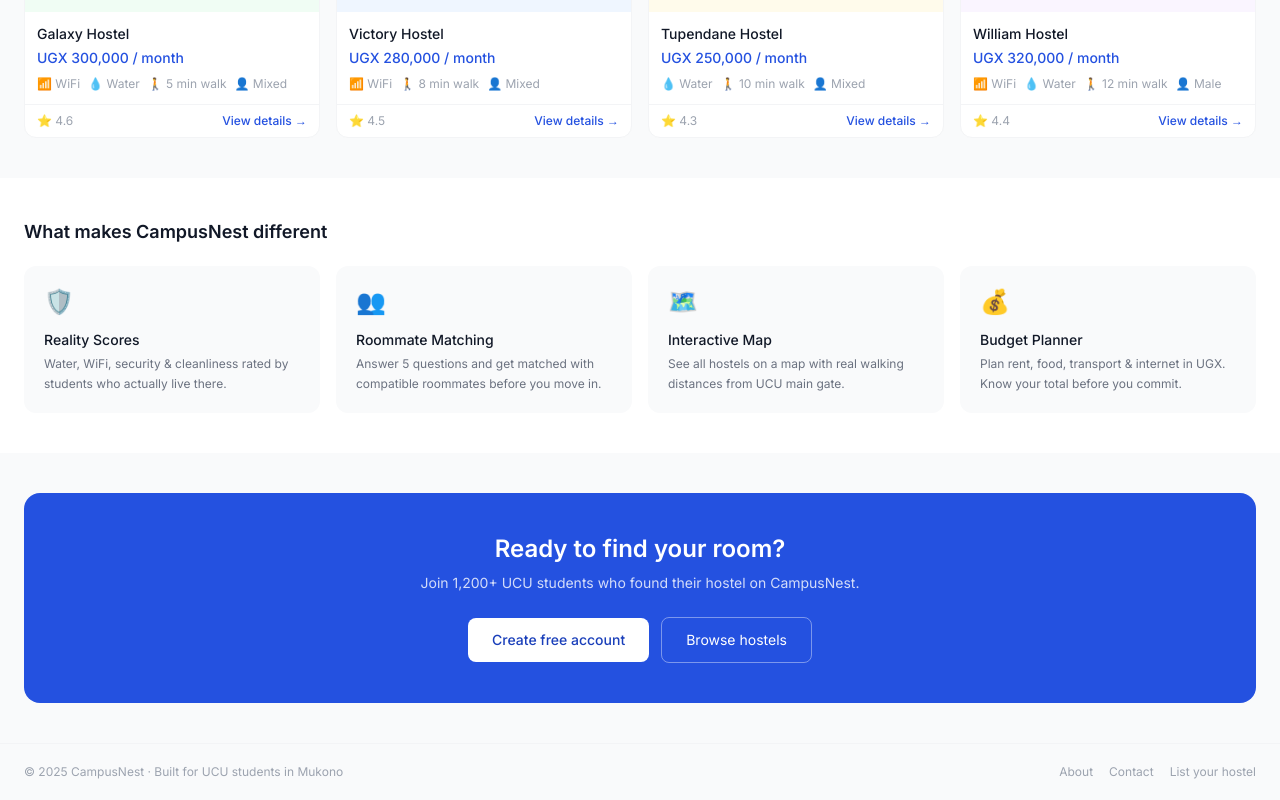
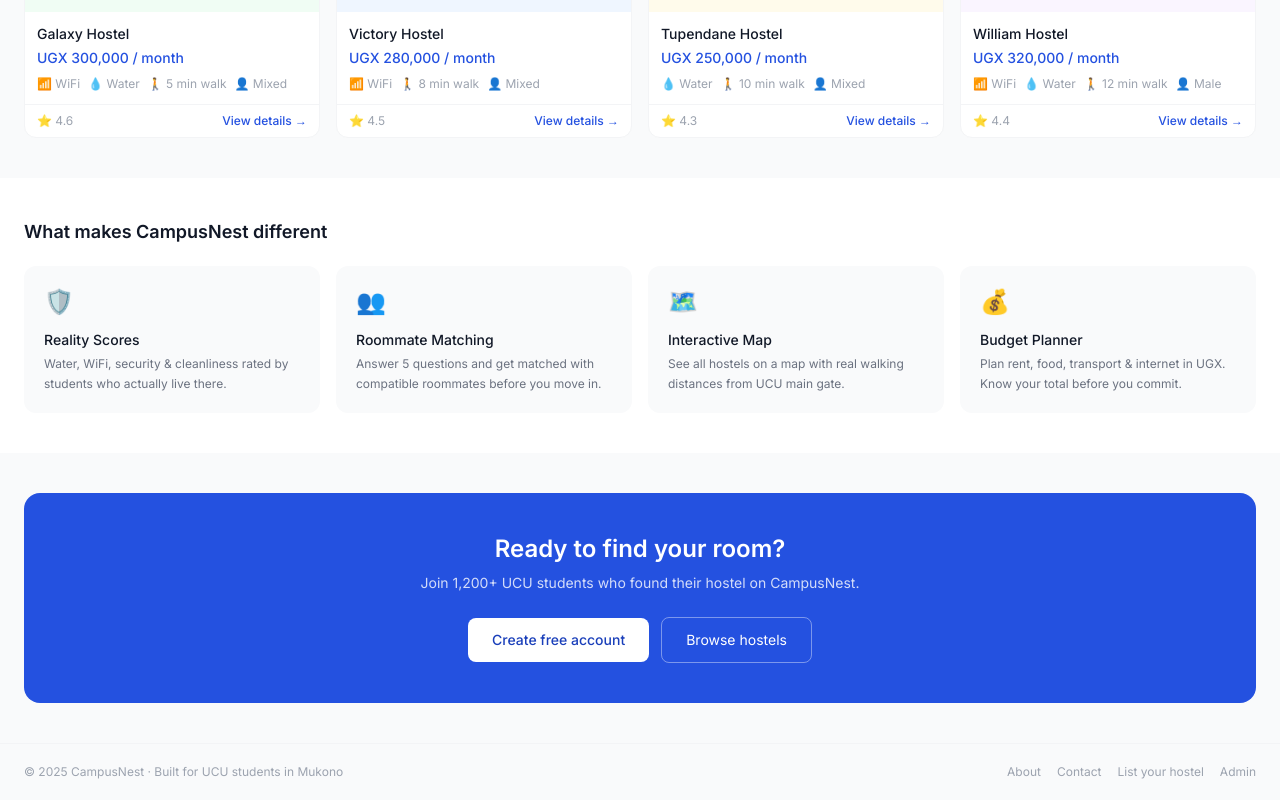
Before and after one commit to CampusNests/CampusNest, a React (Vite) app in the folder Frontend/: page / in a window 1280 px wide. Shown: the part 814-1614 px from the top of the page. Built offline with nearby package versions, Linux system fonts and the light colour scheme.

Commit message:
landingpage

```diff
--- a/Frontend/src/pages/LandingPage.jsx
+++ b/Frontend/src/pages/LandingPage.jsx
@@ -226,12 +226,13 @@ export default function LandingPage() {
         </div>
       </section>
 
-      <footer className="px-6 py-5 border-t border-gray-100 flex flex-wrap items-center justify-between gap-2">
+<footer className="px-6 py-5 border-t border-gray-100 flex flex-wrap items-center justify-between gap-2">
         <p className="text-xs text-gray-400">© 2025 CampusNest · Built for UCU students in Mukono</p>
         <div className="flex gap-4">
           <a href="#" className="text-xs text-gray-400 hover:text-gray-600">About</a>
           <a href="#" className="text-xs text-gray-400 hover:text-gray-600">Contact</a>
           <a href="#" className="text-xs text-gray-400 hover:text-gray-600">List your hostel</a>
+          <button onClick={() => navigate('/admin')} className="text-xs text-gray-400 hover:text-gray-600">Admin</button>
         </div>
       </footer>
     </div>
```
